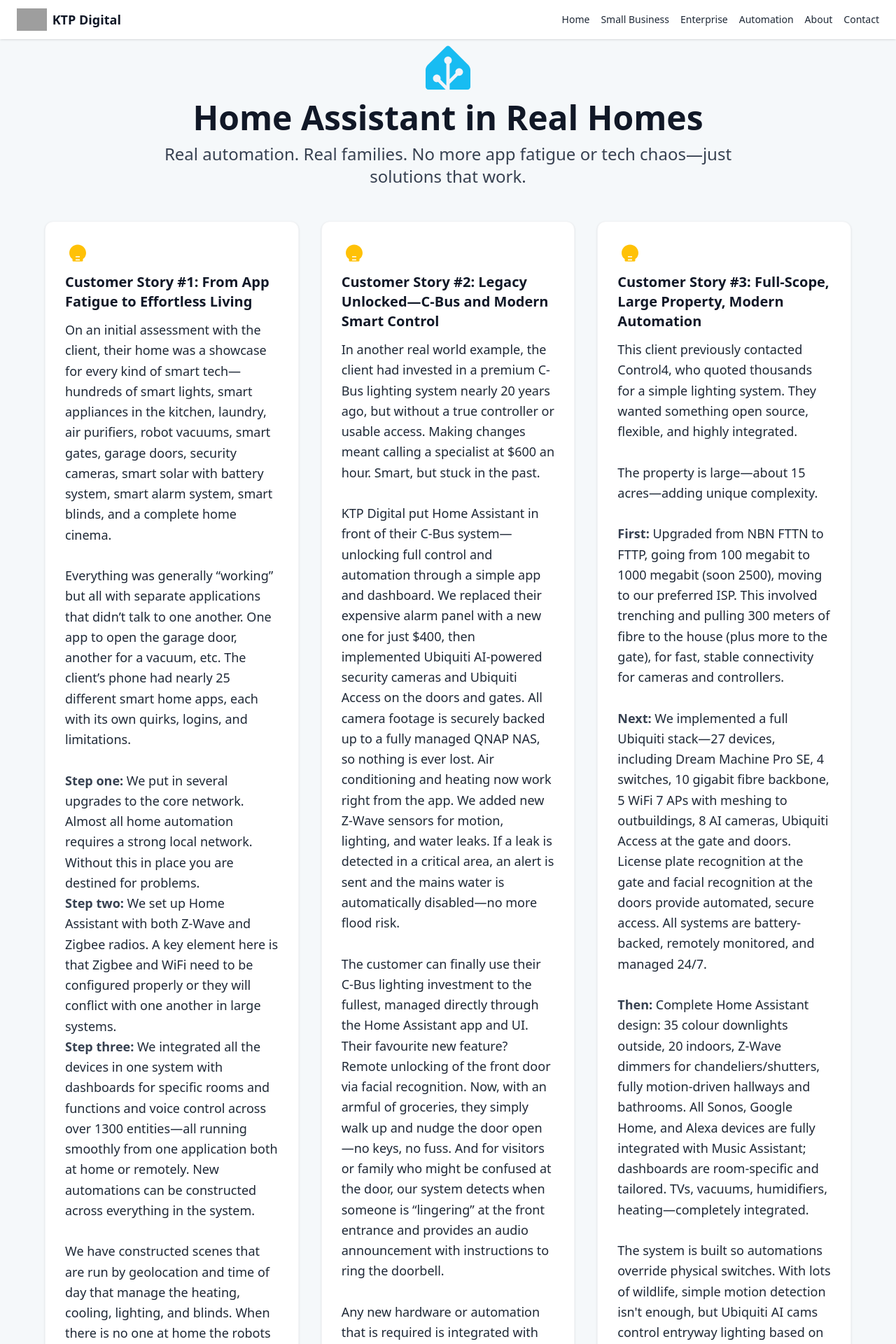
After one commit to jasonhollis/webstack, a PHP site: page /ha-stories.php in a window 1280 px wide. The commit adds this page. Shown: the top 1920 px of the page at 70% size. Run offline with PHP 8.4, Linux system fonts and the light colour scheme; some libraries are stand-ins or nearby versions; grey boxes are pictures that could not be loaded.

Commit message:
⬆️ Version bump: v1.6.6

```diff
--- /dev/null
+++ b/html/ha-stories.php
@@ -0,0 +1,97 @@
+<?php
+require __DIR__ . '/layout.php';
+
+$page_title = "Real Home Assistant Stories | KTP Digital";
+$page_description = "See real-world examples of Home Assistant installations by KTP Digital—showcasing total integration, legacy upgrades, and automation that truly works for families.";
+$page_keywords = "Home Assistant, customer stories, case studies, automation, KTP Digital, C-Bus, integration, smart home, security, QNAP, Ubiquiti";
+
+// Begin Stories Page Content
+$content = <<<HTML
+<section class="max-w-4xl mx-auto text-center pt-6 pb-8">
+    <img src="/images/icons/home-assistant.svg" alt="Home Assistant Logo" class="mx-auto w-16 h-16 mb-4" loading="lazy">
+    <h1 class="text-3xl sm:text-5xl font-bold mb-3">Home Assistant in Real Homes</h1>
+    <p class="text-lg sm:text-2xl text-gray-700 mb-4">
+        Real automation. Real families. No more app fatigue or tech chaos—just solutions that work.
+    </p>
+</section>
+
+<section class="max-w-6xl mx-auto grid grid-cols-1 md:grid-cols-2 xl:grid-cols-3 gap-8 pb-12">
+    <!-- Story 1 -->
+    <div class="bg-white rounded-xl shadow p-7 flex flex-col text-left border border-gray-100">
+        <div class="flex flex-col items-start mb-3">
+            <span class="mb-2">
+                <svg width="36" height="36" viewBox="0 0 24 24" fill="none">
+                    <path d="M12 3C7.58 3 4 6.58 4 11c0 2.39 1.19 4.47 3 5.74V18a1 1 0 0 0 1 1h8a1 1 0 0 0 1-1v-1.26C18.81 15.47 20 13.39 20 11c0-4.42-3.58-8-8-8zm2 15h-4v-1h4v1zm0-3h-4v-1h4v1z" fill="#FFC107"/>
+                </svg>
+            </span>
+            <h2 class="font-semibold text-xl">Customer Story #1: From App Fatigue to Effortless Living</h2>
+        </div>
+        <div class="text-gray-800 text-lg mb-6 leading-relaxed">
+            On an initial assessment with the client, their home was a showcase for every kind of smart tech—hundreds of smart lights, smart appliances in the kitchen, laundry, air purifiers, robot vacuums, smart gates, garage doors, security cameras, smart solar with battery system, smart alarm system, smart blinds, and a complete home cinema.<br><br>
+            Everything was generally “working” but all with separate applications that didn’t talk to one another. One app to open the garage door, another for a vacuum, etc. The client’s phone had nearly 25 different smart home apps, each with its own quirks, logins, and limitations.<br><br>
+            <span class="font-semibold text-gray-700">Step one:</span> We put in several upgrades to the core network. Almost all home automation requires a strong local network. Without this in place you are destined for problems.<br>
+            <span class="font-semibold text-gray-700">Step two:</span> We set up Home Assistant with both Z-Wave and Zigbee radios. A key element here is that Zigbee and WiFi need to be configured properly or they will conflict with one another in large systems.<br>
+            <span class="font-semibold text-gray-700">Step three:</span> We integrated all the devices in one system with dashboards for specific rooms and functions and voice control across over 1300 entities—all running smoothly from one application both at home or remotely. New automations can be constructed across everything in the system.<br><br>
+            We have constructed scenes that are run by geolocation and time of day that manage the heating, cooling, lighting, and blinds. When there is no one at home the robots clean; when someone returns, they stop and go back to base. There are specific controls in CarPlay and on the Apple Watch for things like garage doors.
+        </div>
+        <div class="bg-blue-50 rounded p-3 mt-auto text-base text-gray-700 font-semibold border border-blue-100">
+            <span class="text-blue-700">Result:</span> The family enjoys real automation that “just works.” They feel secure, every device is visible and connected, and they have peace of mind—no drama, no endless app-switching. It’s smart home living, finally delivered.
+        </div>
+    </div>
+    <!-- Story 2 -->
+    <div class="bg-white rounded-xl shadow p-7 flex flex-col text-left border border-gray-100">
+        <div class="flex flex-col items-start mb-3">
+            <span class="mb-2">
+                <svg width="36" height="36" viewBox="0 0 24 24" fill="none">
+                    <path d="M12 3C7.58 3 4 6.58 4 11c0 2.39 1.19 4.47 3 5.74V18a1 1 0 0 0 1 1h8a1 1 0 0 0 1-1v-1.26C18.81 15.47 20 13.39 20 11c0-4.42-3.58-8-8-8zm2 15h-4v-1h4v1zm0-3h-4v-1h4v1z" fill="#FFC107"/>
+                </svg>
+            </span>
+            <h2 class="font-semibold text-xl">Customer Story #2: Legacy Unlocked—C-Bus and Modern Smart Control</h2>
+        </div>
+        <div class="text-gray-800 text-lg mb-6 leading-relaxed">
+            In another real world example, the client had invested in a premium C-Bus lighting system nearly 20 years ago, but without a true controller or usable access. Making changes meant calling a specialist at \$600 an hour. Smart, but stuck in the past.<br><br>
+            KTP Digital put Home Assistant in front of their C-Bus system—unlocking full control and automation through a simple app and dashboard. We replaced their expensive alarm panel with a new one for just \$400, then implemented Ubiquiti AI-powered security cameras and Ubiquiti Access on the doors and gates. All camera footage is securely backed up to a fully managed QNAP NAS, so nothing is ever lost. Air conditioning and heating now work right from the app. We added new Z-Wave sensors for motion, lighting, and water leaks. If a leak is detected in a critical area, an alert is sent and the mains water is automatically disabled—no more flood risk.<br><br>
+            The customer can finally use their C-Bus lighting investment to the fullest, managed directly through the Home Assistant app and UI. Their favourite new feature? Remote unlocking of the front door via facial recognition. Now, with an armful of groceries, they simply walk up and nudge the door open—no keys, no fuss. And for visitors or family who might be confused at the door, our system detects when someone is “lingering” at the front entrance and provides an audio announcement with instructions to ring the doorbell.<br><br>
+            Any new hardware or automation that is required is integrated with Home Assistant with little to no sparky work and much lower costs than the legacy C-Bus system.<br><br>
+            We have yet to find a smart home integration challenge we couldn't solve with Home Assistant. It works seamlessly with HomeKit, Google Home, and Alexa—often as subcomponents that Home Assistant polishes and controls. Our only limit is your imagination.
+        </div>
+        <div class="bg-blue-50 rounded p-3 mt-auto text-base text-gray-700 font-semibold border border-blue-100">
+            <span class="text-blue-700">Result:</span> A legacy investment is now a modern, flexible smart home—trusted, supported, and evolving for years to come.
+        </div>
+    </div>
+    <!-- Story 3 -->
+    <div class="bg-white rounded-xl shadow p-7 flex flex-col text-left border border-gray-100">
+        <div class="flex flex-col items-start mb-3">
+            <span class="mb-2">
+                <svg width="36" height="36" viewBox="0 0 24 24" fill="none">
+                    <path d="M12 3C7.58 3 4 6.58 4 11c0 2.39 1.19 4.47 3 5.74V18a1 1 0 0 0 1 1h8a1 1 0 0 0 1-1v-1.26C18.81 15.47 20 13.39 20 11c0-4.42-3.58-8-8-8zm2 15h-4v-1h4v1zm0-3h-4v-1h4v1z" fill="#FFC107"/>
+                </svg>
+            </span>
+            <h2 class="font-semibold text-xl">Customer Story #3: Full-Scope, Large Property, Modern Automation</h2>
+        </div>
+        <div class="text-gray-800 text-lg mb-6 leading-relaxed">
+            This client previously contacted Control4, who quoted thousands for a simple lighting system. They wanted something open source, flexible, and highly integrated.<br><br>
+            The property is large—about 15 acres—adding unique complexity.<br><br>
+            <span class="font-semibold text-gray-700">First:</span> Upgraded from NBN FTTN to FTTP, going from 100 megabit to 1000 megabit (soon 2500), moving to our preferred ISP. This involved trenching and pulling 300 meters of fibre to the house (plus more to the gate), for fast, stable connectivity for cameras and controllers.<br><br>
+            <span class="font-semibold text-gray-700">Next:</span> We implemented a full Ubiquiti stack—27 devices, including Dream Machine Pro SE, 4 switches, 10 gigabit fibre backbone, 5 WiFi 7 APs with meshing to outbuildings, 8 AI cameras, Ubiquiti Access at the gate and doors. License plate recognition at the gate and facial recognition at the doors provide automated, secure access. All systems are battery-backed, remotely monitored, and managed 24/7.<br><br>
+            <span class="font-semibold text-gray-700">Then:</span> Complete Home Assistant design: 35 colour downlights outside, 20 indoors, Z-Wave dimmers for chandeliers/shutters, fully motion-driven hallways and bathrooms. All Sonos, Google Home, and Alexa devices are fully integrated with Music Assistant; dashboards are room-specific and tailored. TVs, vacuums, humidifiers, heating—completely integrated.<br><br>
+            The system is built so automations override physical switches. With lots of wildlife, simple motion detection isn't enough, but Ubiquiti AI cams control entryway lighting based on actual people/cars and light levels. When someone arrives at night, the right lights come on automatically.<br><br>
+            <span class="font-semibold text-gray-700">Next steps:</span> Irrigation, more access controls, and a smart pool.
+        </div>
+        <div class="bg-blue-50 rounded p-3 mt-auto text-base text-gray-700 font-semibold border border-blue-100">
+            <span class="text-blue-700">Result:</span> A state-of-the-art, open, resilient automation platform, tailored for a large, complex property, ready to evolve for years to come.
+        </div>
+    </div>
+</section>
+
+<section class="max-w-3xl mx-auto text-center mt-8 mb-8">
+    <a href="contact.php" class="inline-block px-8 py-3 bg-blue-700 text-white font-semibold rounded-lg shadow hover:bg-blue-800 transition mb-2">
+        Book Your Home Automation Consult
+    </a>
+    <div class="text-gray-500 text-sm mt-2">Real stories. Real automation. Real support.</div>
+</section>
+HTML;
+// End Stories Page Content
+
+renderLayout($page_title, $content, '', $page_description);
+?>
--- a/html/layout.php
+++ b/html/layout.php
@@ -1,14 +1,10 @@
-<?php include __DIR__ . "/analytics_logger.php"; ?>
 <?php
 function renderLayout($page_title, $content, $meta = '', $page_desc = '', $canonical = '', $og_image = '') {
-    $version = @trim(file_get_contents(__DIR__ . '/VERSION'));
-    $updated = date('Y-m-d H:i:s');
-
     if (!$meta && $page_desc) {
         $meta = <<<HTML
         <meta name="description" content="$page_desc" />
         <meta name="generator" content="KTP Webstack – GPT + BBEdit workflow" />
-        <meta name="keywords" content="automation, macOS, Home Assistant, GPT, HomeKit, BBEdit, PHP, Z-Wave, TailwindCSS" />
+        <meta name="keywords" content="home automation, Home Assistant, smart home, support, KTP Digital, app fatigue, security, HomeKit, Zigbee, Z-Wave" />
         <meta property="og:title" content="$page_title" />
         <meta property="og:description" content="$page_desc" />
         <meta property="og:type" content="website" />
@@ -35,46 +31,17 @@
         <script src="https://cdn.tailwindcss.com/3.4.1"></script>
         <title><?php echo htmlspecialchars($page_title); ?></title>
         <?php echo $meta; ?>
-        <script type="application/ld+json">
-        {
-          "@context": "https://schema.org",
-          "@type": "WebPage",
-          "name": "<?php echo htmlspecialchars($page_title); ?>",
-          "description": "<?php echo htmlspecialchars($page_desc); ?>",
-          "url": "https://www.ktp.digital<?php echo $_SERVER['REQUEST_URI']; ?>",
-          "publisher": {
-            "@type": "Organization",
-            "name": "KTP Digital",
-            "url": "https://www.ktp.digital",
-            "logo": {
-              "@type": "ImageObject",
-              "url": "https://www.ktp.digital/images/ktp-logo-dark.svg"
-            }
-          }
-        }
-        </script>
         <style>
             body {
-                background-image: url('https://images.unsplash.com/photo-1550751827-4bd374c3f58b?auto=format&fit=crop&w=1600&q=80');
-                background-size: cover;
-                background-position: center;
-            }
-            .backdrop {
-                background-color: rgba(0, 0, 0, 0.65);
+                background: #f5f8fa;
             }
         </style>
     </head>
-    <body class="min-h-screen text-white px-4 sm:px-6 pt-20 pb-8">
-        <?php include __DIR__ . '/nav.php'; ?>
+    <body class="min-h-0 text-gray-900 bg-[#f5f8fa] px-4 sm:px-6 pt-10 pb-8">
+        <?php if (file_exists(__DIR__ . '/nav.php')) include __DIR__ . '/nav.php'; ?>
 
-        <main class="flex justify-center mt-12">
-            <div class="backdrop w-full max-w-5xl p-6 sm:p-8 rounded-xl shadow-lg text-center space-y-6">
-                <?php echo $content; ?>
-                <div class="mt-6 text-sm text-gray-200">
-                    <p><strong>Current Version:</strong> <span class="font-mono text-blue-600"><?php echo htmlspecialchars($version); ?></span></p>
-                    <p class="text-xs mt-1">Last updated: <?php echo $updated; ?></p>
-                </div>
-            </div>
+        <main>
+            <?php echo $content; ?>
         </main>
 
         <footer class="mt-12 text-sm text-gray-900 px-4 sm:px-0">
```
Also changed, not shown: html/automation.php (+7 -4 lines), html/home-automation-older.php (added, +91 -0 lines), html/home-automation.php (added, +67 -0 lines), html/index.php (+21 -19 lines), objectives/v1.6.5_iteration_log.md (added, +33 -0 lines), objectives/v1.6.5_objectives.md (added), 6 other files.
